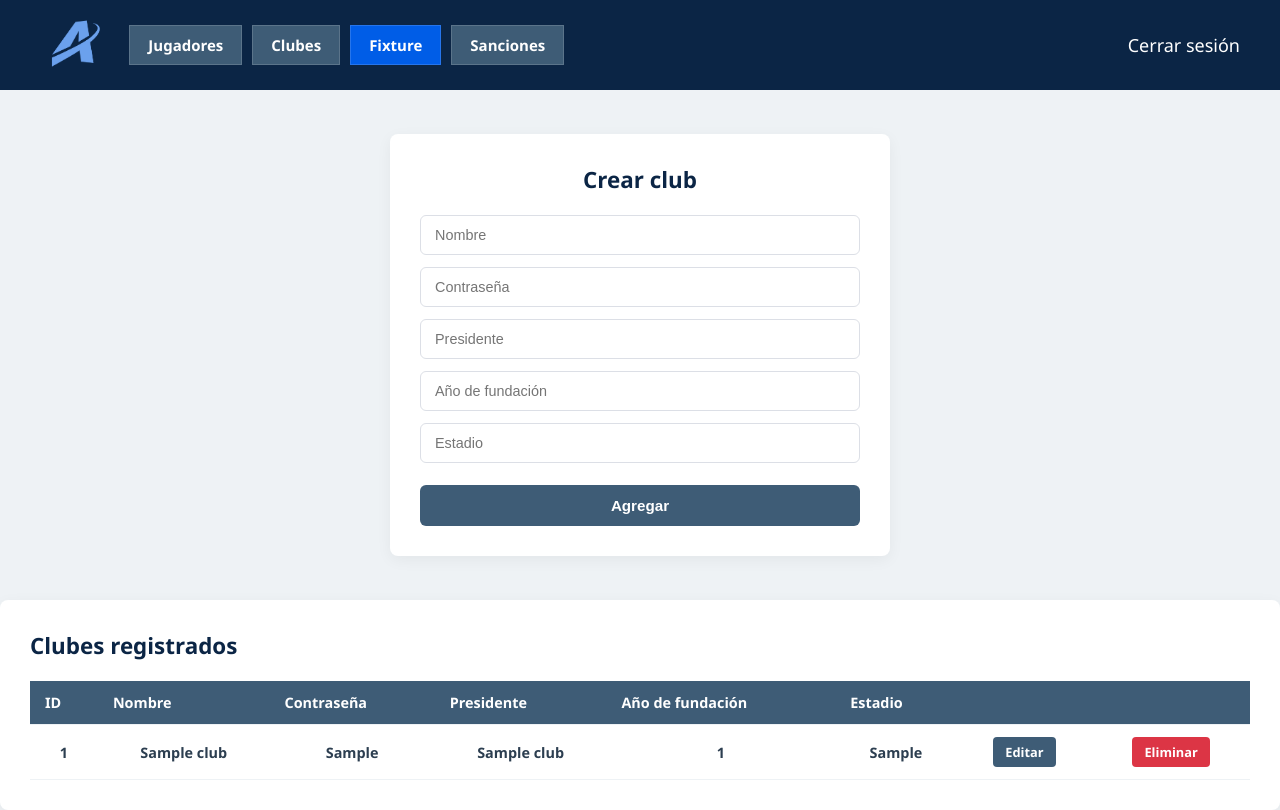
After one commit to emanuelruis-rgb/proyecto-final, a PHP site: page /gest-club/club.php in a window 1280 px wide. The commit adds this page. Run offline with PHP 8.4, Linux system fonts and the light colour scheme; tables that the repository leaves empty hold one stand-in row (values such as "Sample post"); lists and menus that the app fills with data are empty.

Commit message:
CRUD clubes

```diff
--- a/admin/indexadmin.php
+++ b/admin/indexadmin.php
@@ -10,7 +10,7 @@
     <meta charset="UTF-8">
     <meta name="viewport" content="width=device-width, initial-scale=1.0">
     <title>Página principal admins</title>
-    <link rel="stylesheet" href="../admin/pagina-principal-admin.css">
+    <link rel="stylesheet" href="/proyecto-final/admin/pagina-principal-admin.css">
     <link rel="icon" type="image/png" href="../img/copa.png">
 </head>
 <body>
--- a/conexion-bd/conexion.php
+++ b/conexion-bd/conexion.php
@@ -1,15 +1,19 @@
 <?php
-// Define los datos de acceso a la base de datos.
-$servidor = "localhost";
-$usuario = "root";
-$clave = "";
-$basededatos = "liga-de-futbol";
 
-// Abre la conexión con el servidor MySQL.
-$conexion = new mysqli($servidor, $usuario, $clave, $basededatos);
+function connection(){
+    $host = "localhost";
+    $user = "root";
+    $pass = "";
 
-// Detiene la ejecución si la conexión no pudo establecerse.
-if ($conexion->connect_error) {
-    die("Conexión fallida: " . $conexion->connect_error);
+    $bd = "liga-de-futbol";
+
+    $connect=mysqli_connect($host, $user, $pass);
+
+    mysqli_select_db($connect, $bd);
+
+    return $connect;
+
 }
+
+
 ?>
--- /dev/null
+++ b/gest-club/club-style.css
@@ -0,0 +1,248 @@
+* {
+    box-sizing: border-box;
+    margin: 0;
+    padding: 0;
+}
+
+body {
+    min-height: 100vh;
+    font-family: 'Segoe UI', Tahoma, Geneva, Verdana, sans-serif;
+    background-color: #EEF2F5;
+    color: #2C3E50;
+    display: flex;
+    flex-direction: column;
+}
+
+/* ==========================================================================
+   1. NAVBAR (Intacto)
+   ========================================================================== */
+header {
+    height: 90px;
+    background-color: #0B2545;
+    display: flex;
+    justify-content: space-between;
+    align-items: center;
+    padding: 0 40px;
+    gap: 20px;
+    width: 100%;
+}
+
+.main-nav {
+    display: flex;
+    align-items: center;
+    gap: 18px;
+    flex: 1;
+    min-width: 0;
+}
+
+.nav-links {
+    display: flex;
+    align-items: center;
+    gap: 10px;
+    flex-wrap: wrap;
+}
+
+.header-nav-link {
+    display: inline-flex;
+    align-items: center;
+    justify-content: center;
+    height: 40px;
+    padding: 0 18px;
+    background-color: #3E5C76;
+    color: #FFFFFF;
+    text-decoration: none;
+    font-size: 15px;
+    font-weight: 600;
+    border: 1px solid rgba(255,255,255,0.15);
+    transition: 0.3s;
+}
+
+.header-nav-link.active {
+    background-color: #005de7;
+}
+
+.header-nav-link:hover {
+    background-color: #0a0f14;
+}
+
+.header-derecha {
+    display: flex;
+    align-items: center;
+    gap: 25px;
+    color: white;
+    font-size: 18px;
+}
+
+.header-derecha, .header-item {
+    display: flex;
+    align-items: center;
+    gap: 14px;
+    color: white;
+    text-decoration: none;
+    font-size: 18px;
+    transition: 0.3s;
+}
+
+.cerrar-sesion {
+    border: none;
+    background: #3E5C76;
+    color: white;
+    padding: 10px 18px;
+    border-radius: 8px;
+    cursor: pointer;
+}
+
+.cerrar-sesion:hover {
+    background-color: #4F7090;
+}
+
+.logo-empresa {
+    height: 60px;
+    width: auto;
+}
+
+.sidebar-container {
+    display: none;
+}
+
+/* ==========================================================================
+   2. CONTENEDOR PRINCIPAL (Estructura Vertical)
+   ========================================================================== */
+.main-container {
+    display: flex;
+    flex-direction: column; /* Apila el formulario y la tabla verticalmente */
+    align-items: center;
+    gap: 30px;
+    width: 100%;
+    max-width: 1000px;
+    margin: 40px auto;
+    padding: 0 20px;
+}
+
+/* ==========================================================================
+   3. FORMULARIOS (Crear y Editar)
+   ========================================================================== */
+.users-form {
+    background-color: #ffffff;
+    padding: 30px;
+    border-radius: 8px;
+    box-shadow: 0 4px 15px rgba(0, 0, 0, 0.05);
+    width: 100%;
+    max-width: 500px;
+    margin: 0 auto; /* Para centrar cuando esté solo en la vista de edición */
+}
+
+.users-form h1 {
+    font-size: 1.4rem;
+    color: #0B2545;
+    margin-bottom: 20px;
+    text-align: center;
+}
+
+.users-form form {
+    display: flex;
+    flex-direction: column;
+    gap: 12px;
+}
+
+.users-form input[type="text"],
+.users-form input[type="password"] {
+    width: 100%;
+    padding: 11px 14px;
+    border: 1px solid #dcdfe6;
+    border-radius: 6px;
+    font-size: 0.9rem;
+    outline: none;
+    transition: border-color 0.2s;
+}
+
+.users-form input[type="text"]:focus,
+.users-form input[type="password"]:focus {
+    border-color: #005de7;
+}
+
+.users-form input[type="submit"] {
+    background-color: #3E5C76;
+    color: #ffffff;
+    border: none;
+    padding: 12px;
+    border-radius: 6px;
+    font-size: 0.95rem;
+    font-weight: 600;
+    cursor: pointer;
+    margin-top: 10px;
+    transition: background-color 0.2s;
+}
+
+.users-form input[type="submit"]:hover {
+    background-color: #0B2545;
+}
+
+/* ==========================================================================
+   4. TABLA DE CLUBES REGISTRADOS
+   ========================================================================== */
+.users-table {
+    background-color: #ffffff;
+    padding: 30px;
+    border-radius: 8px;
+    box-shadow: 0 4px 15px rgba(0, 0, 0, 0.05);
+    width: 100%;
+    overflow-x: auto;
+}
+
+.users-table h2 {
+    font-size: 1.4rem;
+    color: #0B2545;
+    margin-bottom: 20px;
+}
+
+.users-table table {
+    width: 100%;
+    border-collapse: collapse;
+    font-size: 0.9rem;
+}
+
+.users-table thead tr {
+    background-color: #3E5C76;
+    color: #ffffff;
+    text-align: left;
+}
+
+.users-table th,
+.users-table td {
+    padding: 12px 15px;
+    border-bottom: 1px solid #eef2f5;
+}
+
+.users-table tbody tr:hover {
+    background-color: #f8fafc;
+}
+
+/* Acciones en la tabla */
+.users-table--edit,
+.users-table--delete {
+    padding: 6px 12px;
+    border-radius: 4px;
+    text-decoration: none;
+    font-weight: 600;
+    font-size: 0.8rem;
+    display: inline-block;
+}
+
+.users-table--edit {
+    background-color: #3E5C76;
+    color: #ffffff;
+}
+
+.users-table--edit:hover {
+    background-color: #0B2545;
+}
+
+.users-table--delete {
+    background-color: #dc3545;
+    color: #ffffff;
+}
+
+.users-table--delete:hover {
+    background-color: #bd2130;
+}
--- /dev/null
+++ b/gest-club/club.php
@@ -0,0 +1,92 @@
+<?php
+include(__DIR__ . "/../conexion-bd/conexion.php");
+$con = connection();
+$query = mysqli_query($con, "SELECT * FROM club");
+?>
+<!DOCTYPE html>
+<html lang="es">
+<head>
+    <meta charset="UTF-8">
+    <meta name="viewport" content="width=device-width, initial-scale=1.0">
+    <title>Gestión de clubes</title>
+    <link rel="stylesheet" href="/proyecto-final/gest-club/club-style.css">
+</head>
+<body>
+
+    <header>
+        <nav class="main-nav">
+            <a href="/">
+                <img src="../img/logo-atrivia.png" alt="Logo" class="logo-empresa">
+            </a>
+            <div class="nav-links">
+                <a href="Jugadores.php" class="header-nav-link">Jugadores</a>
+                <a href="#" class="header-nav-link">Clubes</a>
+                <a href="fixtures.php" class="header-nav-link active">Fixture</a>
+                <a href="#" class="header-nav-link">Sanciones</a>
+            </div>
+        </nav>
+
+        <div class="header-derecha">
+            <a href="#" class="header-item">
+                <i class="bi bi-bell"></i>
+            </a>
+
+            <a href="#" class="header-item">
+                <i class="bi bi-person-circle"></i>
+                <span></span>
+            </a>
+
+            <a href="../index.php" class="header-item">
+                <i class="bi bi-box-arrow-right"></i>
+                <span>Cerrar sesión</span>
+            </a>
+        </div>
+    </header>
+<br><br>
+    <div class="users-form">
+        <h1>Crear club</h1>
+        <form action="agregar-club.php" method="POST">
+            <input type="text" name="nombre" placeholder="Nombre">
+            <input type="password" name="contraseña" placeholder="Contraseña">
+            <input type="text" name="presidente" placeholder="Presidente">
+            <input type="text" name="año-fundacion" placeholder="Año de fundación">
+            <input type="text" name="estadio" placeholder="Estadio">
+
+            <input type="submit" value="Agregar">
+        </form>
+    </div>
+<br><br>
+    <div class="users-table">
+        <h2>Clubes registrados</h2>
+        <table>
+            <thead>
+                <tr>
+                    <th>ID</th>
+                    <th>Nombre</th>
+                    <th>Contraseña</th>
+                    <th>Presidente</th>
+                    <th>Año de fundación</th>
+                    <th>Estadio</th>
+                    <th></th>
+                    <th></th>
+                </tr>
+            </thead>
+            <tbody>
+                <?php while ($row = mysqli_fetch_array($query)): ?>
+                    <tr>
+                        <th><?= $row['idClub'] ?></th>
+                        <th><?= $row['nombreClub'] ?></th>
+                        <th><?= $row['contraseñaClub'] ?></th>
+                        <th><?= $row['nombrePresidente'] ?></th>
+                        <th><?= $row['añoCreacion'] ?></th>
+                        <th><?= $row['estadio'] ?></th>
+                        <th><a href="actualizar.php?id=<?= $row['idClub'] ?>" class="users-table--edit">Editar</a></th>
+                        <th><a href="eliminar-club.php?id=<?= $row['idClub'] ?>" class="users-table--delete" >Eliminar</a></th>
+                    </tr>
+                <?php endwhile; ?>
+            </tbody>
+        </table>
+    </div>
+
+</body>
+</html>
```
Also changed, not shown: gest-club/actualizar.php (added, +37 -0 lines), gest-club/agregar-club.php (added, +20 -0 lines), gest-club/editar-club.php (added, +22 -0 lines), gest-club/eliminar-club.php (added, +17 -0 lines).
